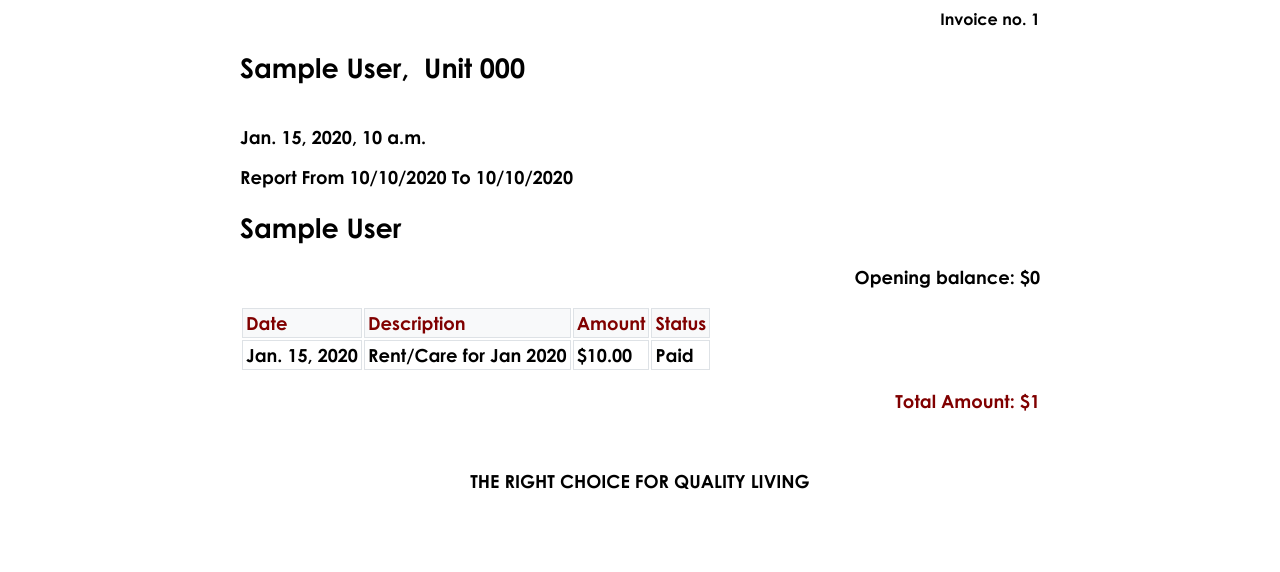
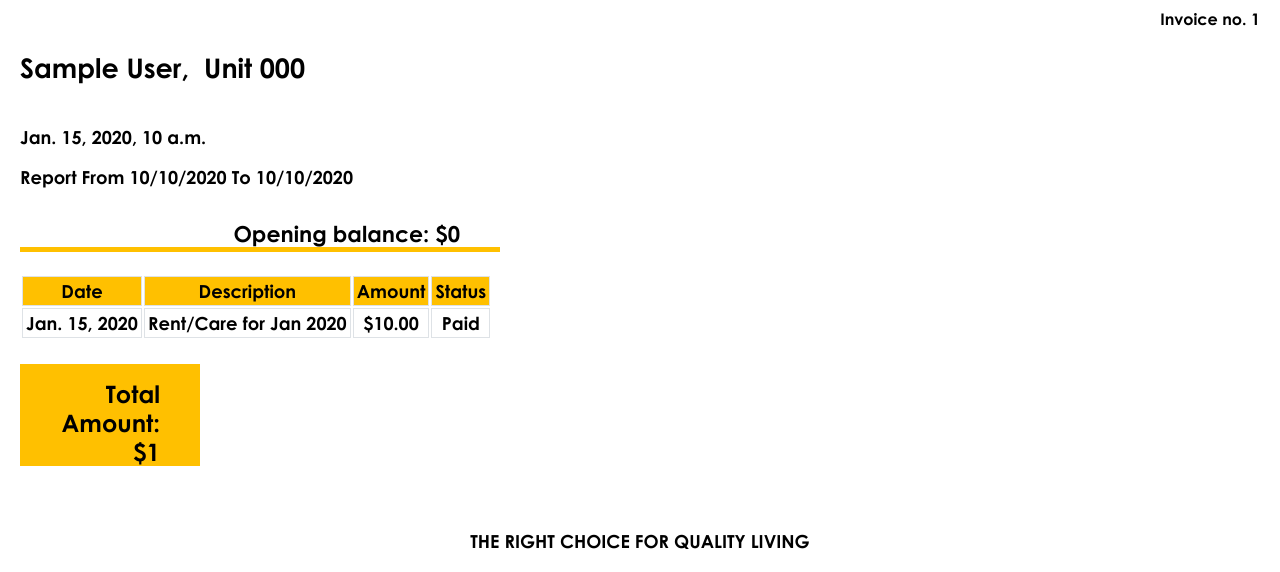
Before and after one commit to RohitSingh555/Senior_Home_Portal, a Django app: template seniorApp/templates/rental_report.html in a window 1280 px wide. Shown: the part 285-857 px from the top of the page. Before the commit the page ends 774 px from the top, so only its background shows below. Run offline with Django 4.2, Linux system fonts and the light colour scheme; tables that the repository leaves empty hold one stand-in row (values such as "Sample post"); the template is opened without the code that fills it: values that come from a table or form of the project are taken from there, most other values are stand-ins (such as "Sample title", 1, 10 or a date in 2020).

Commit message:
Fixed Rental report styling

```diff
--- a/seniorApp/templates/rental_report.html
+++ b/seniorApp/templates/rental_report.html
@@ -22,10 +22,6 @@
             font-family: 'CenturyGothic';
         }
 
-        .container {
-            max-width: 800px;
-            margin: 0 auto;
-        }
 
         .resident-details {
             margin-bottom: 20px;
@@ -35,11 +31,11 @@
         .transaction-table td {
             border: 1px solid #dee2e6;
             padding: 3px;
-            text-align: left;
+            text-align: center;
         }
 
         .transaction-table th {
-            background-color: #f8f9fa;
+            background-color: #FFC000;
         }
 
         .report-heading {
@@ -54,10 +50,6 @@
             margin-top: 30px;
         }
 
-        .maroon {
-            color: maroon;
-            font-weight: bold;
-        }
 
         @page {
             size: a4;
@@ -66,6 +58,17 @@
         p.rtl {
             direction: rtl;
             font-family: 'CenturyGothic', sans-serif;
+        }
+
+        .headinghr {
+            border-bottom: 5px solid #FFC000;
+            width: 400px;
+        }
+
+        .headinghr-top {
+            border-top: 5px solid #FFC000;
+            background-color: #FFC000;
+            width: 100px;
         }
     </style>
 </head>
@@ -89,7 +92,8 @@
         <table class="heading_section" style="color: white; background-color:#383838;">
             <tr style="padding: 5px 20px; text-align: center;">
                 <td style="padding: 30px 0px; text-align: left;width:35%">
-                    <h1 class="report-heading" style="font-size: 34px; font-weight:lighter;width: 150px; padding-left: 40px;">INVOICE</h1>
+                    <h1 class="report-heading"
+                        style="font-size: 34px; font-weight:lighter;width: 150px; padding-left: 40px;">INVOICE</h1>
 
                 </td>
                 <td style="color: #dddddd;">
@@ -104,22 +108,23 @@
             </tr>
         </table>
         <div class="letter-body" style="font-size:18px;">
-            <p style="font-size: 16px; text-align:right; margin-bottom:10px;">Invoice no. {{resident.id}}</p>
+            <p style="font-size: 16px; text-align:right; margin-bottom:10px; font-weight:bold;">Invoice no.
+                {{resident.id}}</p>
             <h2><strong>{{ resident.resident_first_name }} {{ resident.resident_last_name }},&nbsp; Unit
                     {{resident.room_number}}</strong></h2>
             <p style="padding-top:20px;">{{ date }}</p>
             <p>Report <span>From {{ startdate|date:"m/d/Y" }} To {{ enddate|date:"m/d/Y" }}<span></p>
-
-            <h2><strong>{{ resident.resident_first_name }} {{ resident.resident_last_name }}</strong></h2>
-            <p style="text-align: right; font-weight:bold;">Opening balance: $0<span></p>
+            <p class="headinghr"
+                style="text-align: right; font-weight: bold; padding:10px 40px 0px 40px; font-size:22px;">Opening
+                balance: $0<span></p>
 
             <table class="table transaction-table">
-                <thead class="thead-light">
+                <thead class="thead-light" style="padding:0px 40px;background-color:warning;">
                     <tr>
-                        <th class="maroon">Date</th>
-                        <th class="maroon">Description</th>
-                        <th class="maroon">Amount</th>
-                        <th class="maroon">Status</th>
+                        <th>Date</th>
+                        <th>Description</th>
+                        <th>Amount</th>
+                        <th>Status</th>
                     </tr>
                 </thead>
                 <tbody>
@@ -134,7 +139,9 @@
                 </tbody>
             </table>
 
-            <p class="maroon" style="text-align: right; font-weight:bold;">Total Amount: ${{total_amount}}</p>
+            <p class=" headinghr-top"
+                style="text-align: right;font-size:24px; font-weight:bold; padding:10px 40px 0px 40px; width:100px">
+                Total Amount: ${{total_amount}}</p>
             <br>
             {% if all_paid %}
             <img style="width: 150px;padding: 20px; text-align: center;"
```
